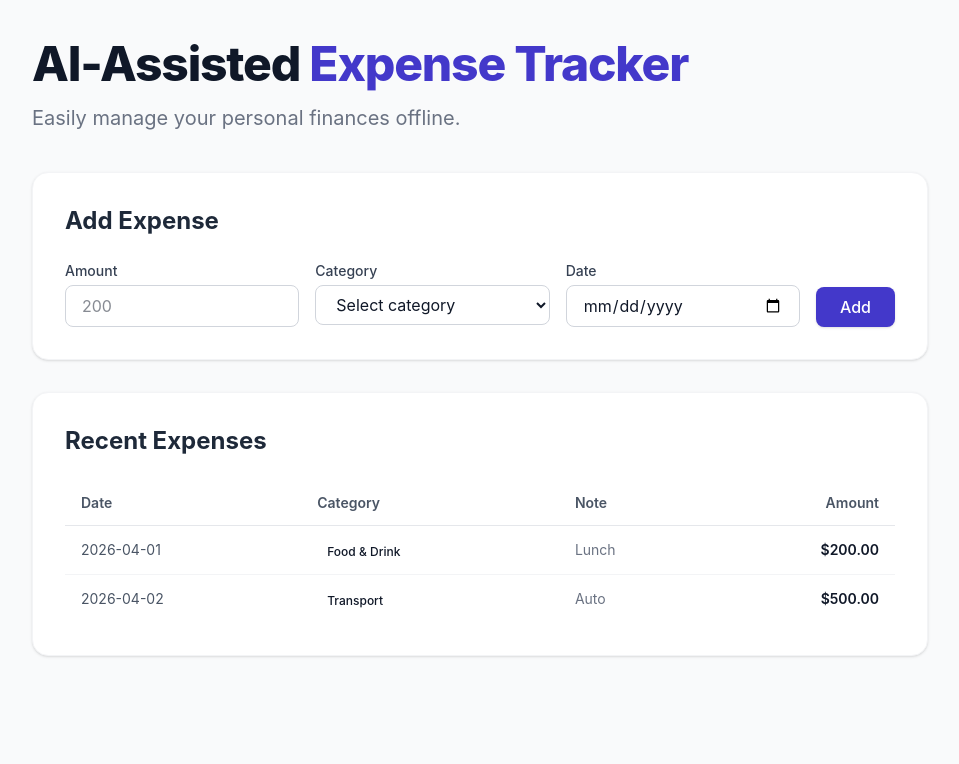
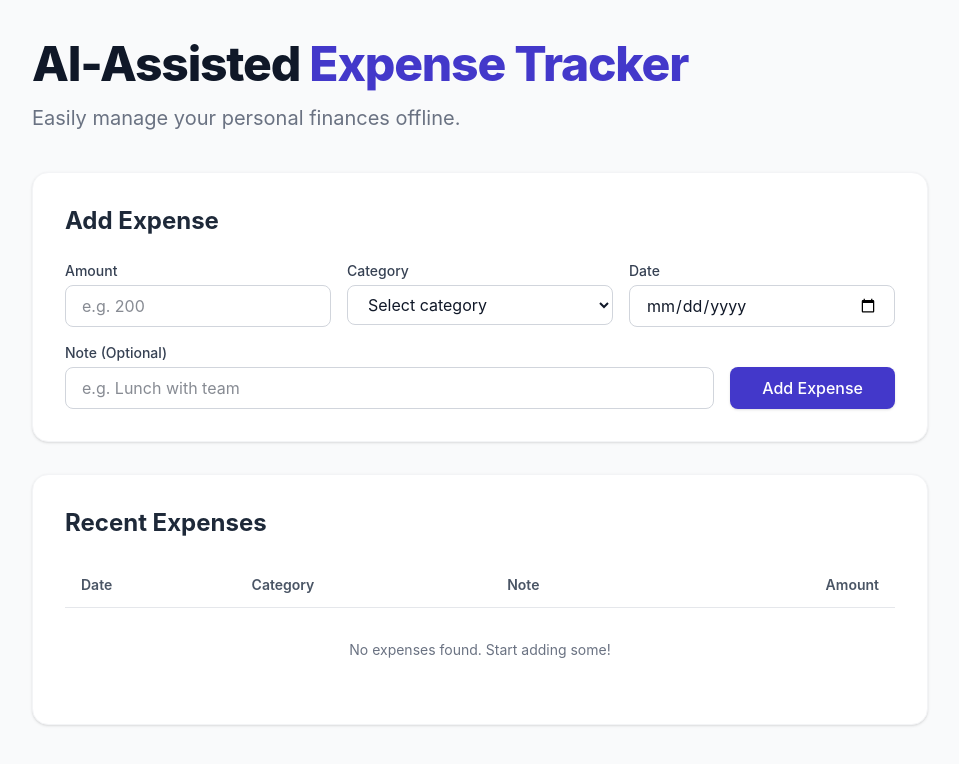
Before and after one commit to TrishaDevadhe/Expense_Tracker, a React (Vite) app: page / in a window 1280 px wide. Shown: the top 764 px of the page, without its empty margins (160-1119 px from the left). Built offline with nearby package versions, Linux system fonts and the light colour scheme.

Commit message:
Commit 2: Add Expense Feature

```diff
--- a/src/App.jsx
+++ b/src/App.jsx
@@ -1,23 +1,79 @@
-import React, { useState } from 'react';
+import React, { useState, useEffect } from 'react';
 
 function App() {
-  // Hard-coded sample data for Commit 1
-  const [expenses, setExpenses] = useState([
-    {
-      id: 1,
-      amount: 200,
-      category: 'Food & Drink',
-      date: '2026-04-01',
-      note: 'Lunch',
-    },
-    {
-      id: 2,
-      amount: 500,
-      category: 'Transport',
-      date: '2026-04-02',
-      note: 'Auto',
-    },
-  ]);
+  // State for expenses
+  const [expenses, setExpenses] = useState([]);
+
+  // Form states
+  const [amount, setAmount] = useState('');
+  const [category, setCategory] = useState('');
+  const [date, setDate] = useState('');
+  const [note, setNote] = useState('');
+
+  // Validation & feedback states
+  const [errors, setErrors] = useState({});
+  const [successMessage, setSuccessMessage] = useState('');
+
+  // Load from localStorage on app start
+  useEffect(() => {
+    const saved = localStorage.getItem('expenses');
+    if (saved) {
+      setExpenses(JSON.parse(saved));
+    }
+  }, []);
+
+  // Handle adding an expense
+  const handleAddExpense = (e) => {
+    e.preventDefault();
+
+    // Reset messages
+    setErrors({});
+    setSuccessMessage('');
+
+    // Validate inputs
+    const newErrors = {};
+    if (!amount || parseFloat(amount) <= 0) {
+      newErrors.amount = 'Amount must be greater than 0';
+    }
+    if (!category) {
+      newErrors.category = 'Category is required';
+    }
+    if (!date) {
+      newErrors.date = 'Date is required';
+    }
+
+    // Stop if there are errors
+    if (Object.keys(newErrors).length > 0) {
+      setErrors(newErrors);
+      return;
+    }
+
+    // Create the expense object
+    const newExpense = {
+      id: Date.now(),
+      amount: parseFloat(amount),
+      category,
+      date,
+      note: note.trim()
+    };
+
+    // Update state & localStorage (prepend so newest is on top)
+    const updatedExpenses = [newExpense, ...expenses];
+    setExpenses(updatedExpenses);
+    localStorage.setItem('expenses', JSON.stringify(updatedExpenses));
+
+    // Clear form and show success
+    setAmount('');
+    setCategory('');
+    setDate('');
+    setNote('');
+    setSuccessMessage('Expense Added ✅');
+
+    // Auto-hide success message after 3 seconds
+    setTimeout(() => {
+      setSuccessMessage('');
+    }, 3000);
+  };
 
   return (
     <div className="min-h-screen p-6 sm:p-10 font-sans bg-gray-50 text-gray-900">
@@ -31,26 +87,40 @@ function App() {
       </header>
 
       <main className="max-w-4xl mx-auto space-y-8">
-        {/* Add Expense Section - Minimally Working Initial Layout */}
+        {/* Add Expense Section */}
         <section className="bg-white p-6 md:p-8 rounded-2xl shadow-sm border border-gray-100">
-          <h2 className="text-2xl font-bold text-gray-800 mb-6">Add Expense</h2>
-          <form className="flex flex-col sm:flex-row gap-4" onSubmit={(e) => e.preventDefault()}>
+          <div className="flex justify-between items-center mb-6">
+            <h2 className="text-2xl font-bold text-gray-800">Add Expense</h2>
+            {successMessage && (
+              <span className="text-sm font-medium text-green-600 bg-green-50 px-3 py-1 rounded-full">
+                {successMessage}
+              </span>
+            )}
+          </div>
+
+          <form className="flex flex-col gap-4" onSubmit={handleAddExpense}>
+            <div className="flex flex-col sm:flex-row gap-4">
               <div className="flex-1">
                 <label className="block text-sm font-medium text-gray-700 mb-1" htmlFor="amount">Amount</label>
                 <input
                   type="number"
                   id="amount"
-                placeholder="200"
-                className="w-full px-4 py-2 border border-gray-300 rounded-lg focus:ring-2 focus:ring-primary-500 focus:border-primary-500 outline-none transition-shadow"
+                  step="0.01"
+                  placeholder="e.g. 200"
+                  value={amount}
+                  onChange={(e) => setAmount(e.target.value)}
+                  className={`w-full px-4 py-2 border rounded-lg focus:ring-2 focus:ring-primary-500 outline-none transition-shadow ${errors.amount ? 'border-red-500' : 'border-gray-300'}`}
                 />
+                {errors.amount && <p className="text-red-500 text-xs mt-1">{errors.amount}</p>}
               </div>
 
               <div className="flex-1">
                 <label className="block text-sm font-medium text-gray-700 mb-1" htmlFor="category">Category</label>
                 <select
                   id="category"
-                className="w-full px-4 py-2 border border-gray-300 rounded-lg focus:ring-2 focus:ring-primary-500 focus:border-primary-500 outline-none transition-shadow bg-white"
-                defaultValue=""
+                  value={category}
+                  onChange={(e) => setCategory(e.target.value)}
+                  className={`w-full px-4 py-2 border rounded-lg focus:ring-2 focus:ring-primary-500 outline-none transition-shadow bg-white ${errors.category ? 'border-red-500' : 'border-gray-300'}`}
                 >
                   <option value="" disabled>Select category</option>
                   <option value="Food & Drink">Food & Drink</option>
@@ -62,6 +132,7 @@ function App() {
                   <option value="Education">Education</option>
                   <option value="Other">Other</option>
                 </select>
+                {errors.category && <p className="text-red-500 text-xs mt-1">{errors.category}</p>}
               </div>
 
               <div className="flex-1">
@@ -69,22 +140,40 @@ function App() {
                 <input
                   type="date"
                   id="date"
-                className="w-full px-4 py-2 border border-gray-300 rounded-lg focus:ring-2 focus:ring-primary-500 focus:border-primary-500 outline-none transition-shadow"
+                  value={date}
+                  onChange={(e) => setDate(e.target.value)}
+                  className={`w-full px-4 py-2 border rounded-lg focus:ring-2 focus:ring-primary-500 outline-none transition-shadow ${errors.date ? 'border-red-500' : 'border-gray-300'}`}
+                />
+                {errors.date && <p className="text-red-500 text-xs mt-1">{errors.date}</p>}
+              </div>
+            </div>
+
+            <div className="flex flex-col sm:flex-row gap-4 items-start sm:items-end">
+              <div className="flex-1 w-full flex-grow-[2]">
+                <label className="block text-sm font-medium text-gray-700 mb-1" htmlFor="note">Note (Optional)</label>
+                <input
+                  type="text"
+                  id="note"
+                  placeholder="e.g. Lunch with team"
+                  value={note}
+                  onChange={(e) => setNote(e.target.value)}
+                  className="w-full px-4 py-2 border border-gray-300 rounded-lg focus:ring-2 focus:ring-primary-500 outline-none transition-shadow"
                 />
               </div>
 
-            <div className="flex items-end">
+              <div className="w-full sm:w-auto mt-2 sm:mt-0">
                 <button
-                type="button"
-                className="w-full sm:w-auto px-6 py-2 bg-primary-600 text-white font-medium rounded-lg hover:bg-primary-500 focus:ring-4 focus:ring-primary-300 transition-colors shadow-sm"
+                  type="submit"
+                  className="w-full sm:w-auto px-8 py-2 bg-primary-600 text-white font-medium rounded-lg hover:bg-primary-500 focus:ring-4 focus:ring-primary-300 transition-colors shadow-sm h-[42px]"
                 >
-                Add
+                  Add Expense
                 </button>
+              </div>
             </div>
           </form>
         </section>
 
-        {/* Expenses List Section */}
+        {/* Expenses List Section (Minimal Implementation for display only) */}
         <section className="bg-white p-6 md:p-8 rounded-2xl shadow-sm border border-gray-100">
           <div className="flex justify-between items-center mb-6">
             <h2 className="text-2xl font-bold text-gray-800">Recent Expenses</h2>
@@ -119,7 +208,7 @@ function App() {
                 ) : (
                   <tr>
                     <td colSpan="4" className="py-8 text-center text-sm text-gray-500">
-                      No expenses found.
+                      No expenses found. Start adding some!
                     </td>
                   </tr>
                 )}
```
Lines whose indentation alone changed are shown as unchanged.
